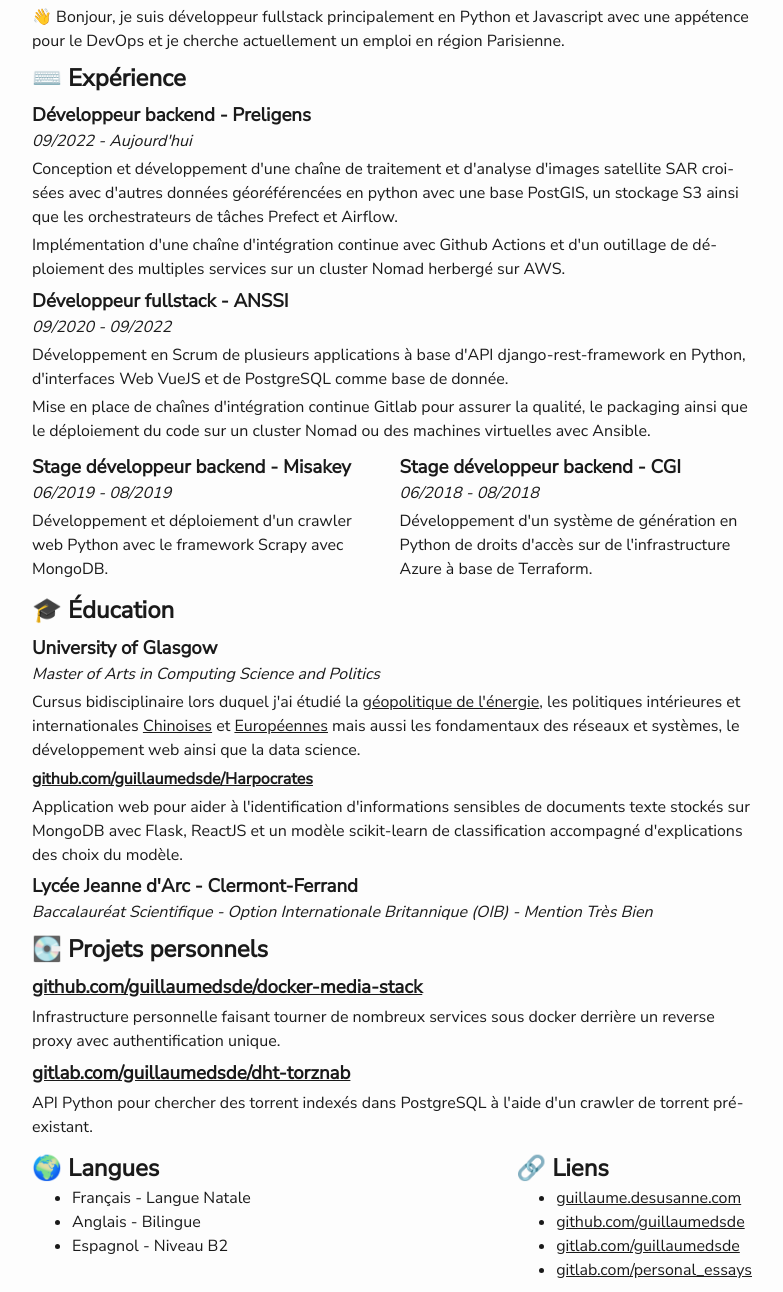
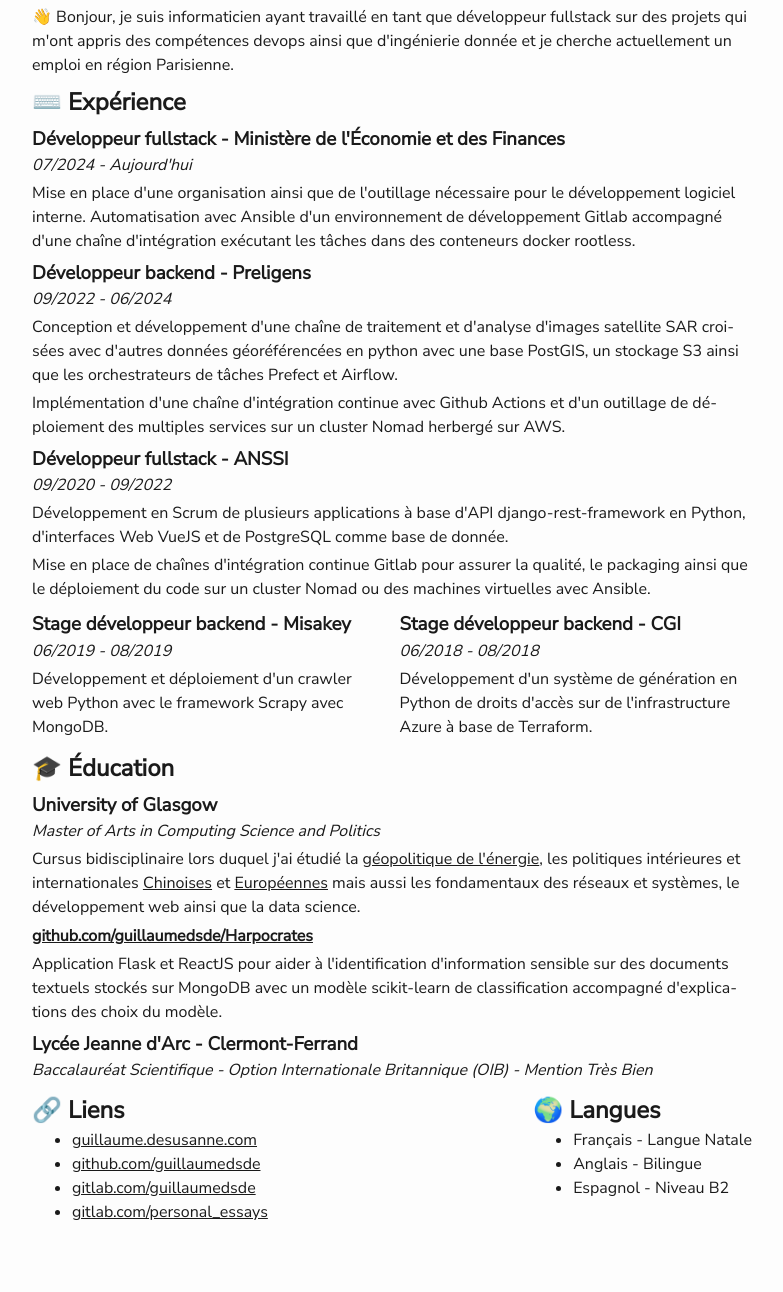
Before and after one commit to guillaumedsde/curriculum-vitae, a plain HTML site: page index.html in a window 1280 px wide. Shown: the part 168-1460 px from the top of the page, without its empty margins (248-1031 px from the left). Drawn offline with Linux system fonts and the light colour scheme.

Commit message:
update CV

```diff
--- a/index.html
+++ b/index.html
@@ -1,21 +1,14 @@
 <!DOCTYPE html>
 <html xmlns="http://www.w3.org/1999/xhtml" xml:lang="" lang="fr">
+
 <head>
   <meta http-equiv="content-type" content="text/html; charset=UTF-8" />
-    <meta
-      http-equiv="Content-Security-Policy"
-      content="default-src 'none'; style-src 'unsafe-inline'; font-src 'self'; img-src 'self' data:;"
-    />
+  <meta http-equiv="Content-Security-Policy"
+    content="default-src 'none'; style-src 'unsafe-inline'; font-src 'self'; img-src 'self' data:;" />
   <meta charset="utf-8" />
   <link rel="icon" href="data:," />
-    <meta
-      name="description"
-      content="Curriculum Vitae de Guillaume de Susanne d'Epinay"
-    />
-    <meta
-      name="viewport"
-      content="width=device-width, initial-scale=1.0, user-scalable=yes"
-    />
+  <meta name="description" content="Curriculum Vitae de Guillaume de Susanne d'Epinay" />
+  <meta name="viewport" content="width=device-width, initial-scale=1.0, user-scalable=yes" />
   <title>👨‍💻 Guillaume de Susanne d'Epinay</title>
   <style type="text/css">
     html {
@@ -91,7 +84,7 @@
         h2,
         h3,
         h4 {
-            margin-top: 0.2em;
+          margin-top: 0.4em;
         }
 
         h1 {
@@ -128,7 +121,7 @@
         background-color: transparent;
         color: black;
         max-width: none;
-          min-width: 56em;
+        min-width: 54em;
       }
 
       p,
@@ -144,6 +137,7 @@
         page-break-after: avoid;
       }
     }
+
     /* nunito-sans-regular - latin */
     @font-face {
       font-family: "Nunito Sans";
@@ -172,14 +166,21 @@
     </div>
   </div>
   <p>
-      👋 Bonjour, je suis développeur fullstack principalement en Python et
-      Javascript avec une appétence pour le DevOps et je cherche actuellement un
-      emploi en région Parisienne.
+    👋 Bonjour, je suis informaticien ayant travaillé en tant que développeur fullstack sur des projets qui m'ont appris
+    des compétences devops ainsi que d'ingénierie donnée et je cherche actuellement un emploi en région Parisienne.
   </p>
 
   <h2>⌨️ Expérience</h2>
+  <h3>Développeur fullstack - Ministère de l'Économie et des Finances</h3>
+  <p class="heading-subtitle"><em>07/2024 - Aujourd'hui </em></p>
+  <p>
+    Mise en place d'une organisation ainsi que de l'outillage nécessaire pour le développement logiciel interne.
+    Automatisation avec Ansible d'un environnement de développement Gitlab accompagné d'une chaîne d'intégration
+    exécutant
+    les tâches dans des conteneurs docker rootless.
+  </p>
   <h3>Développeur backend - Preligens</h3>
-    <p class="heading-subtitle"><em>09/2022 - Aujourd'hui</em></p>
+  <p class="heading-subtitle"><em>09/2022 - 06/2024 </em></p>
   <p>
     Conception et développement d'une chaîne de traitement et d'analyse
     d'images satellite SAR croisées avec d'autres données géoréférencées en
@@ -227,50 +228,46 @@
     <em>Master of Arts in Computing Science and Politics</em>
   </p>
   <p>
-      Cursus bidisciplinaire lors duquel j'ai étudié la <a href="https://gitlab.com/personal_essays?filter=energy">géopolitique de
-      l'énergie</a>, les politiques intérieures et internationales <a href="https://gitlab.com/personal_essays?filter=china">Chinoises</a> et
-      <a href="https://personal_essays.gitlab.io/eu-politics-essay-cap/main.pdf">Européennes</a> mais aussi les fondamentaux des réseaux et systèmes, le
+    Cursus bidisciplinaire lors duquel j'ai étudié la <a
+      href="https://gitlab.com/personal_essays?filter=energy">géopolitique de
+      l'énergie</a>, les politiques intérieures et internationales <a
+      href="https://gitlab.com/personal_essays?filter=china">Chinoises</a> et
+    <a href="https://personal_essays.gitlab.io/eu-politics-essay-cap/main.pdf">Européennes</a> mais aussi les
+    fondamentaux des réseaux et systèmes, le
     développement web ainsi que la data science.
   </p>
   <h4>
-      <a href="https://github.com/guillaumedsde/Harpocrates"
-        >github.com/guillaumedsde/Harpocrates</a
-      >
+    <a href="https://github.com/guillaumedsde/Harpocrates">github.com/guillaumedsde/Harpocrates</a>
   </h4>
   <p>
-      Application web pour aider à l'identification d'informations sensibles de
-      documents texte stockés sur MongoDB avec Flask, ReactJS et un modèle
+    Application Flask et ReactJS pour aider à l'identification d'information sensible sur des
+    documents textuels stockés sur MongoDB avec un modèle
     scikit-learn de classification accompagné d'explications des choix du
     modèle.
   </p>
   <h3>Lycée Jeanne d'Arc - Clermont-Ferrand</h3>
   <p class="heading-subtitle">
-      <em
-        >Baccalauréat Scientifique - Option Internationale Britannique (OIB) -
-        Mention Très Bien</em
-      >
-    </p>
-
-    <h2>💽 Projets personnels</h2>
-    <h3>
-      <a href="https://github.com/guillaumedsde/docker-media-stack"
-        >github.com/guillaumedsde/docker-media-stack</a
-      >
-    </h3>
-    <p>
-      Infrastructure personnelle faisant tourner de nombreux services sous
-      docker derrière un reverse proxy avec authentification unique.
-    </p>
-    <h3>
-      <a href="https://gitlab.com/guillaumedsde/dht-torznab"
-        >gitlab.com/guillaumedsde/dht-torznab</a
-      >
-    </h3>
-    <p>
-      API Python pour chercher des torrent indexés dans PostgreSQL à l'aide d'un
-      crawler de torrent pré-existant.
+    <em>Baccalauréat Scientifique - Option Internationale Britannique (OIB) -
+      Mention Très Bien</em>
   </p>
   <div class="column-container">
+    <div>
+      <h2>🔗 Liens</h2>
+      <ul>
+        <li>
+          <a href="https://guillaume.desusanne.com/">guillaume.desusanne.com</a>
+        </li>
+        <li>
+          <a href="https://github.com/guillaumedsde/">github.com/guillaumedsde</a>
+        </li>
+        <li>
+          <a href="https://gitlab.com/guillaumedsde/">gitlab.com/guillaumedsde</a>
+        </li>
+        <li>
+          <a href="https://gitlab.com/personal_essays/">gitlab.com/personal_essays</a>
+        </li>
+      </ul>
+    </div>
     <div>
       <h2>🌍 Langues</h2>
       <ul>
@@ -279,31 +276,7 @@
         <li>Espagnol - Niveau B2</li>
       </ul>
     </div>
-      <div>
-        <h2>🔗 Liens</h2>
-        <ul>
-          <li>
-            <a href="https://guillaume.desusanne.com/"
-              >guillaume.desusanne.com</a
-            >
-          </li>
-          <li>
-            <a href="https://github.com/guillaumedsde/"
-              >github.com/guillaumedsde</a
-            >
-          </li>
-          <li>
-            <a href="https://gitlab.com/guillaumedsde/"
-              >gitlab.com/guillaumedsde</a
-            >
-          </li>
-          <li>
-            <a href="https://gitlab.com/personal_essays/"
-              >gitlab.com/personal_essays</a
-            >
-          </li>
-        </ul>
-      </div>
   </div>
 </body>
+
 </html>
```
Also changed, not shown: 1 other file. Lines whose indentation alone changed are shown as unchanged.
